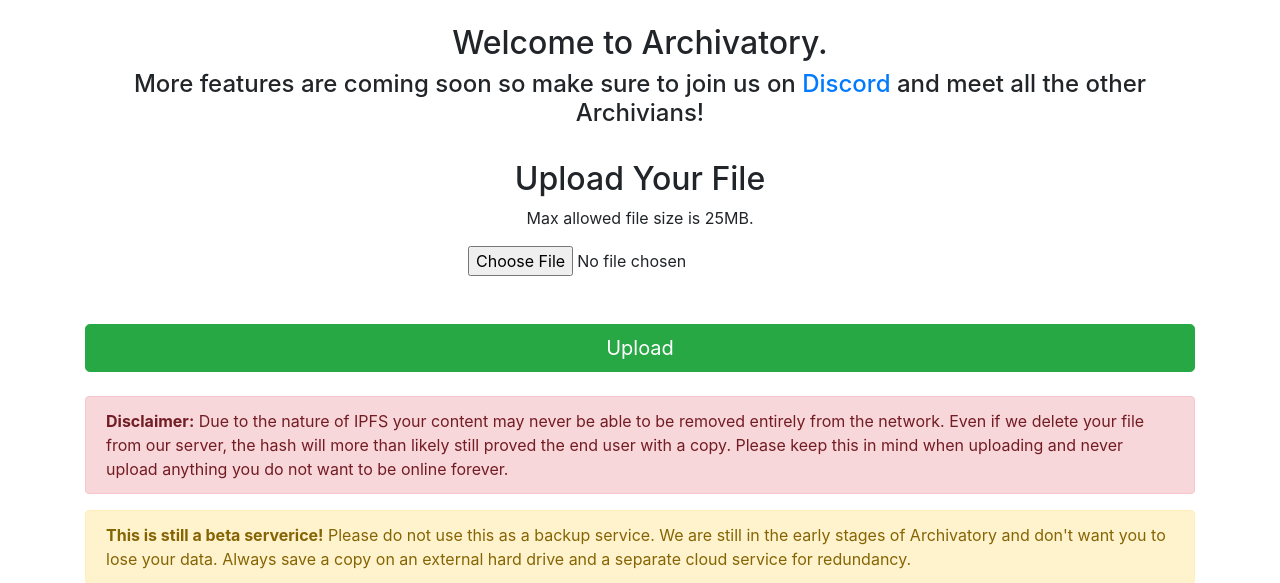
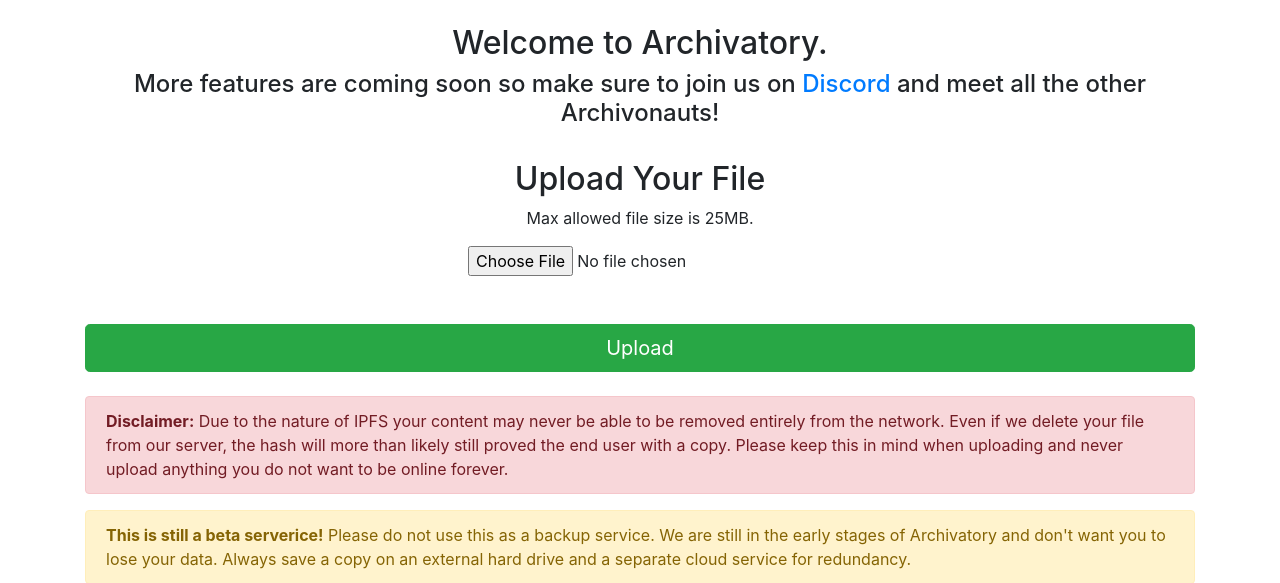
Before and after one commit to jrswab/archivatory, a PHP site: page / in a window 1280 px wide. Shown: the part 56-639 px from the top of the page. Run offline with PHP 8.4, Linux system fonts and the light colour scheme.

Commit message:
changes a few words on the site to achivonauts

```diff
--- a/index.html
+++ b/index.html
@@ -39,7 +39,7 @@
       <h2>Welcome to Archivatory.</h2>
       <h4>More features are coming soon so make sure to join us on
         <a href="https://discord.gg/dKDuaST" target="_blank">Discord</a>
-		and meet all the other Archivians!</h4>
+				and meet all the other Archivonauts!</h4>
     </div>
     <br>
     <form id="upload-form" enctype="multipart/form-data" action="hash.php" method="POST">
--- a/welcome.php
+++ b/welcome.php
@@ -54,7 +54,7 @@ if(!isset($_SESSION['username']) || empty($_SESSION['username'])){
 			<h2>Welcome to Archivatory.</h2>
 			<h4>More features are coming soon so make sure to join us on
 			<a href="https://discord.gg/dKDuaST" target="_blank">Discord</a> and
-			meet all the other Archivians!</h4>
+			meet all the other Archivonauts!</h4>
 		</div>
 		<br>
 		<form id="upload-form" enctype="multipart/form-data" action="memUp.php" method="POST">
```
